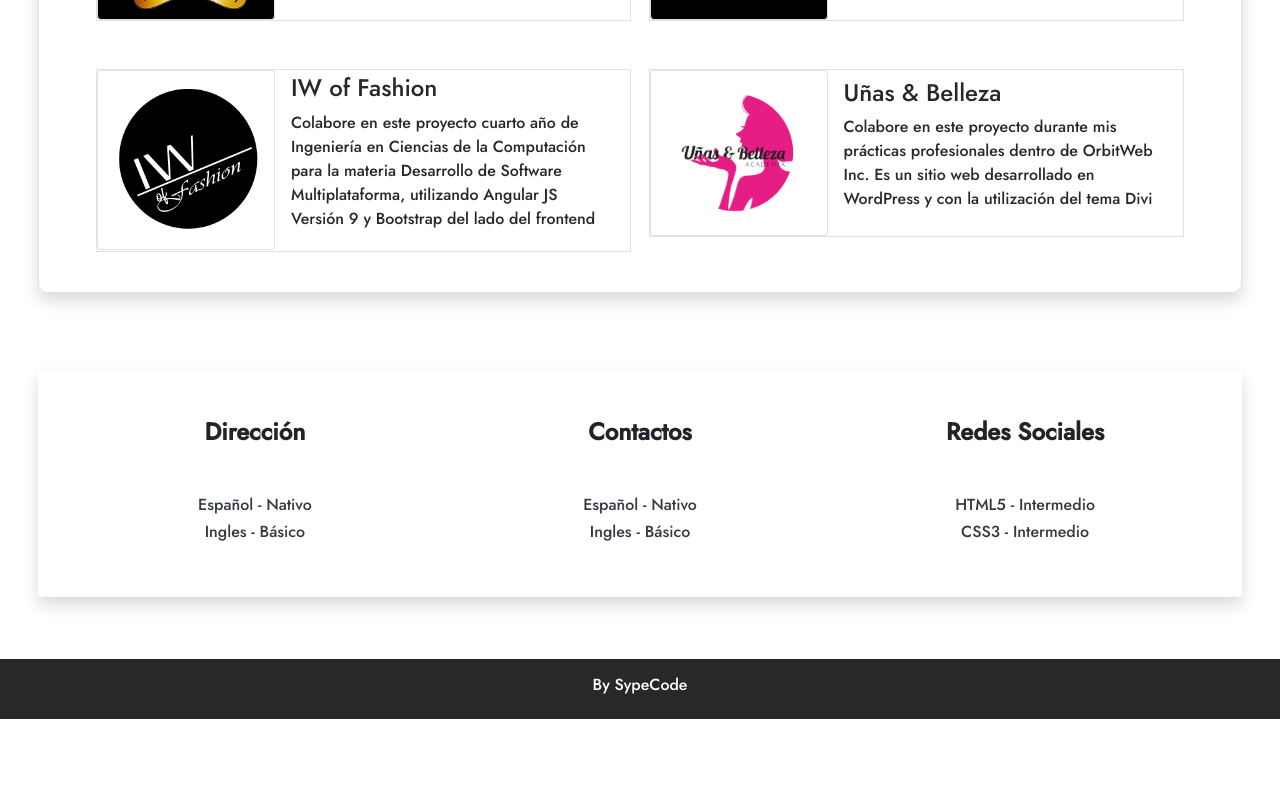
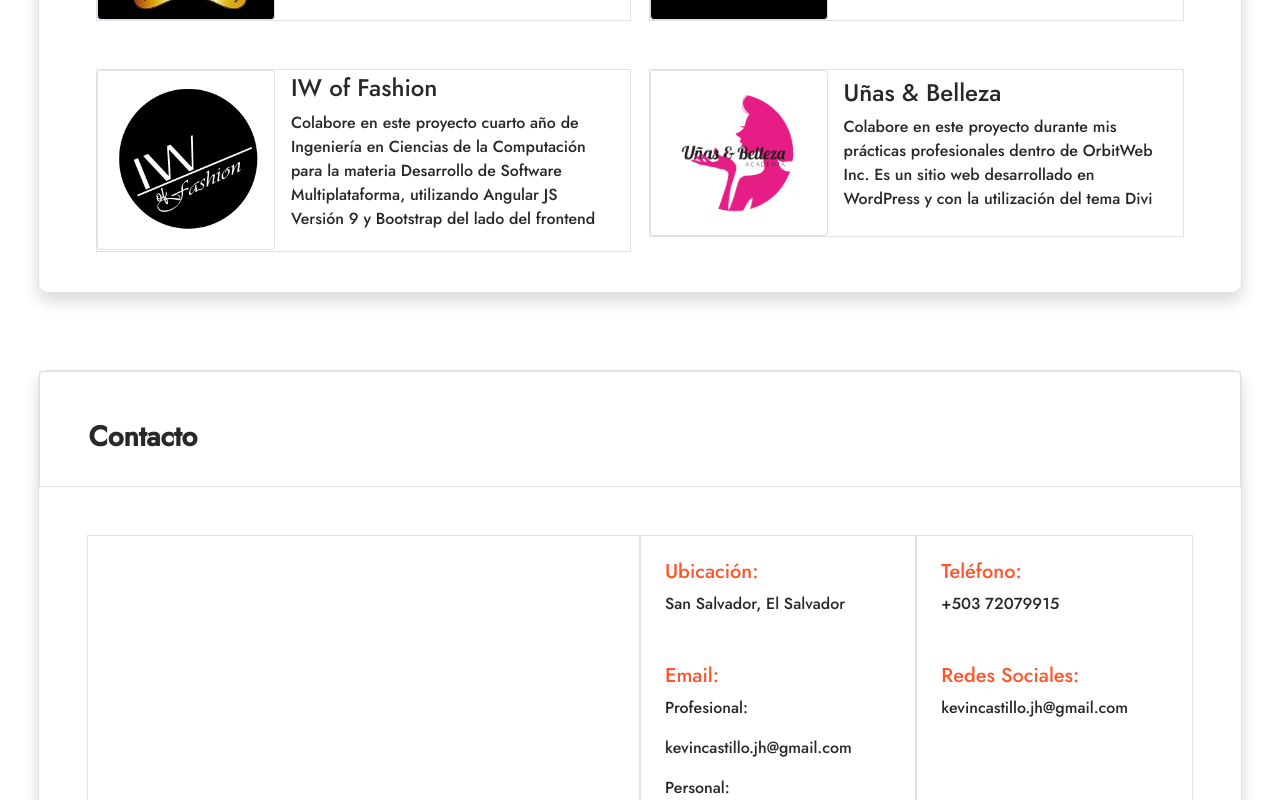
Before and after one commit to SypeCode/my-briefcase, a React (Create React App) app: page / in a window 1280 px wide. Shown: the part 2000-2800 px from the top of the page. Before the commit the page ends 2719 px from the top, so only its background shows below. Built offline with nearby package versions, Linux system fonts and the light colour scheme.

Commit message:
error className corregido

```diff
--- a/src/assets/styles/App.css
+++ b/src/assets/styles/App.css
@@ -10,8 +10,16 @@ h3 {
     color: #272929;
 }
 
+h4 {
+    color: #272929;
+}
+
 h5 {
     color: #FF552B;
+}
+
+h6 {
+    color: #272929;
 }
 
 #section__container--s1 {
--- a/src/assets/styles/Contact.css
+++ b/src/assets/styles/Contact.css
@@ -11,6 +11,10 @@
     text-decoration: none;
 }
 
+#email {
+    color: #272929;
+}
+
 @media only screen and (max-width: 600px) {
     #contact {
         padding: 5%;
--- a/src/components/AboutMe.jsx
+++ b/src/components/AboutMe.jsx
@@ -5,7 +5,7 @@ import '../assets/styles/AboutMe.css'
 const AboutMe = () => {
     return (
         <>
-            <section id="about" class="animado" >
+            <section id="about" className="animado" >
                 <div id="about__container" className="container-fluid shadow bg-body border h-100">
                     <div className="row pt-4 border border-bottom-3">
                         <div className="col-12 p-4">
@@ -36,7 +36,7 @@ const AboutMe = () => {
                             tengo conocimientos en HTML5, CSS3, JavaScript, React JS, PHP, WordPress,
                             MySQL y también diferentes temas y frameworks de estos mismos.
                                     </p>
-                            <a href="https://drive.google.com/file/d/1jUUvkKgQ3gZ0OxGUKy26x4mDqA5pgRtE/view?usp=sharing" class="btn px-4 py-1" id="button_a" role="button" target="_blank" data-bs-toggle="button">CV</a>
+                            <a href="https://drive.google.com/file/d/1jUUvkKgQ3gZ0OxGUKy26x4mDqA5pgRtE/view?usp=sharing" className="btn px-4 py-1" id="button_a" role="button" target="_blank" data-bs-toggle="button">CV</a>
                         </div>
                     </div>
                 </div>
--- a/src/components/Contact.jsx
+++ b/src/components/Contact.jsx
@@ -3,27 +3,36 @@ import '../assets/styles/Contact.css'
 
 const Contact = () => {
     return (
-        <section id="contact">
-            <div id="contact__container" className="container-fluid shadow bg-body rounded h-100">
-                <div className="row p-4">
-                    <div className="col-lg-4 col-sm-12 p-4 d-flex flex-column align-items-center">
-                        <h4 className="font-weight-bold text-center mb-5">Dirección</h4>
-                        <h6 className="text-dark">Español - Nativo</h6>
-                        <h6 className="text-dark">Ingles - Básico</h6>
+        <>
+            <section id="contact" className="animado" >
+                <div id="contact__container" className="container-fluid shadow bg-body border h-100">
+                    <div className="row pt-4 border border-bottom-3">
+                        <div className="col-12 p-4">
+                            <h3 id="section__container--s1" className="font-weight-bold ml-4 float-left mr-2">Contacto </h3>
+                        </div>
                     </div>
-                    <div className="col-lg-4 col-sm-12 p-4 d-flex flex-column align-items-center">
-                        <h4 className="font-weight-bold text-center mb-5">Contactos</h4>
-                        <h6 className="text-dark">Español - Nativo</h6>
-                        <h6 className="text-dark">Ingles - Básico</h6>
-                    </div>
-                    <div className="col-lg-4 col-sm-12 p-4 d-flex flex-column align-items-center">
-                        <h4 className="font-weight-bold text-center mb-5">Redes Sociales</h4>
-                        <h6 className="text-dark">HTML5 - Intermedio</h6>
-                        <h6 className="text-dark">CSS3 - Intermedio</h6>
+                    <div className="row p-5">
+                        <div className="col-lg-6 col-sm-12 p-4 border d-flex flex-column align-items-center">
+                        </div>
+                        <div className="col-lg-3 col-md-6 col-sm-12 p-4 border font-weight-bold">
+                            <h5>Ubicación:</h5>
+                            <p>San Salvador, El Salvador</p>
+                            <h5 className="mt-5">Email:</h5>
+                            <p id="email">Profesional:</p>
+                            <p>kevincastillo.jh@gmail.com</p>
+                            <p id="email">Personal:</p>
+                            <p>sypecr@gmail.com</p>
+                        </div>
+                        <div className="col-lg-3 col-md-6 col-sm-12 p-4 border font-weight-bold">
+                            <h5>Teléfono:</h5>
+                            <p>+503 72079915</p>
+                            <h5 className="mt-5">Redes Sociales:</h5>
+                            <p>kevincastillo.jh@gmail.com</p>
+                        </div>
                     </div>
                 </div>
-            </div>
-        </section>
+            </section>
+        </>
     )
 }
 
--- a/src/components/Skills.jsx
+++ b/src/components/Skills.jsx
@@ -6,7 +6,7 @@ import tecnologias from '../assets/static/tecnologias.png'
 
 const Skills = () => {
     return (
-        <section id="skills" class="animado" >
+        <section id="skills" className="animado" >
             <div id="skills__container" className="container-fluid shadow bg-body border h-100">
                 <div className="row pt-4 border border-bottom-3">
                     <div className="col-12 p-4">
@@ -16,11 +16,11 @@ const Skills = () => {
                 </div>
                 <div className="row p-5">
                     <div className="col-lg-8 col-sm-12 p-4 border d-flex flex-column align-items-center">
-                        <div class="row">
-                            <div class="col-lg-6 col-sm-12">
+                        <div className="row">
+                            <div className="col-lg-6 col-sm-12">
                                 <img id="foto" src={aptitudes} className="img-thumbnail rounded-circle mb-3" />
                             </div>
-                            <div class="col-lg-6 col-sm-12">
+                            <div className="col-lg-6 col-sm-12">
                                 <h4 className="font-weight-bold text-center my-3">Aptitudes</h4>
                                 <h6 className="text-dark text-center">Organización</h6>
                                 <h6 className="text-dark text-center">Gestión del tiempo</h6>
@@ -40,11 +40,11 @@ const Skills = () => {
                         <h6 className="text-dark">Inglés - Básico</h6>
                     </div>
                     <div className="col-12 p-4 border d-flex lign-items-center">
-                        <div class="row">
-                            <div class="col-lg-4 col-sm-12 d-flex align-items-center justify-content-center">
+                        <div className="row">
+                            <div className="col-lg-4 col-sm-12 d-flex align-items-center justify-content-center">
                                 <img id="foto_tecnologias" src={tecnologias} className="img-thumbnail rounded-circle mb-3" />
                             </div>
-                            <div class="col-lg-4 col-sm-6">
+                            <div className="col-lg-4 col-sm-6">
                                 <h4 className="font-weight-bold text-center my-3">Tecnologías</h4>
                                 <h6 className="text-dark text-center">HTML5</h6>
                                 <h6 className="text-dark text-center">CSS3</h6>
@@ -53,7 +53,7 @@ const Skills = () => {
                                 <h6 className="text-dark text-center">WordPress</h6>
                                 <h6 className="text-dark text-center">MySQL</h6>
                             </div>
-                            <div class="col-lg-4 col-sm-6">
+                            <div className="col-lg-4 col-sm-6">
                                 <h4 className="font-weight-bold text-center my-3">frameworks y más</h4>
                                 <h6 className="text-dark text-center">Bootstrap</h6>
                                 <h6 className="text-dark text-center">React JS</h6>
```
Also changed, not shown: src/components/Projects.jsx (+17 -17 lines).
